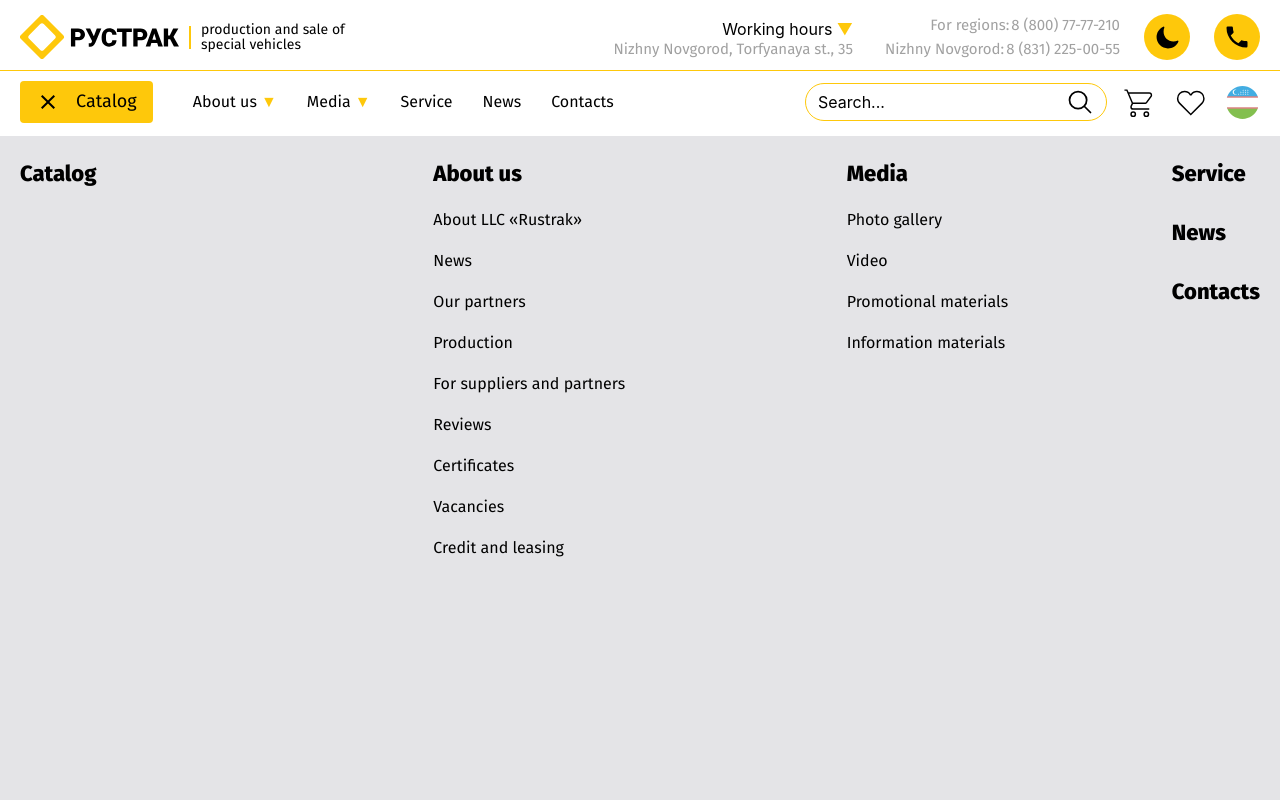
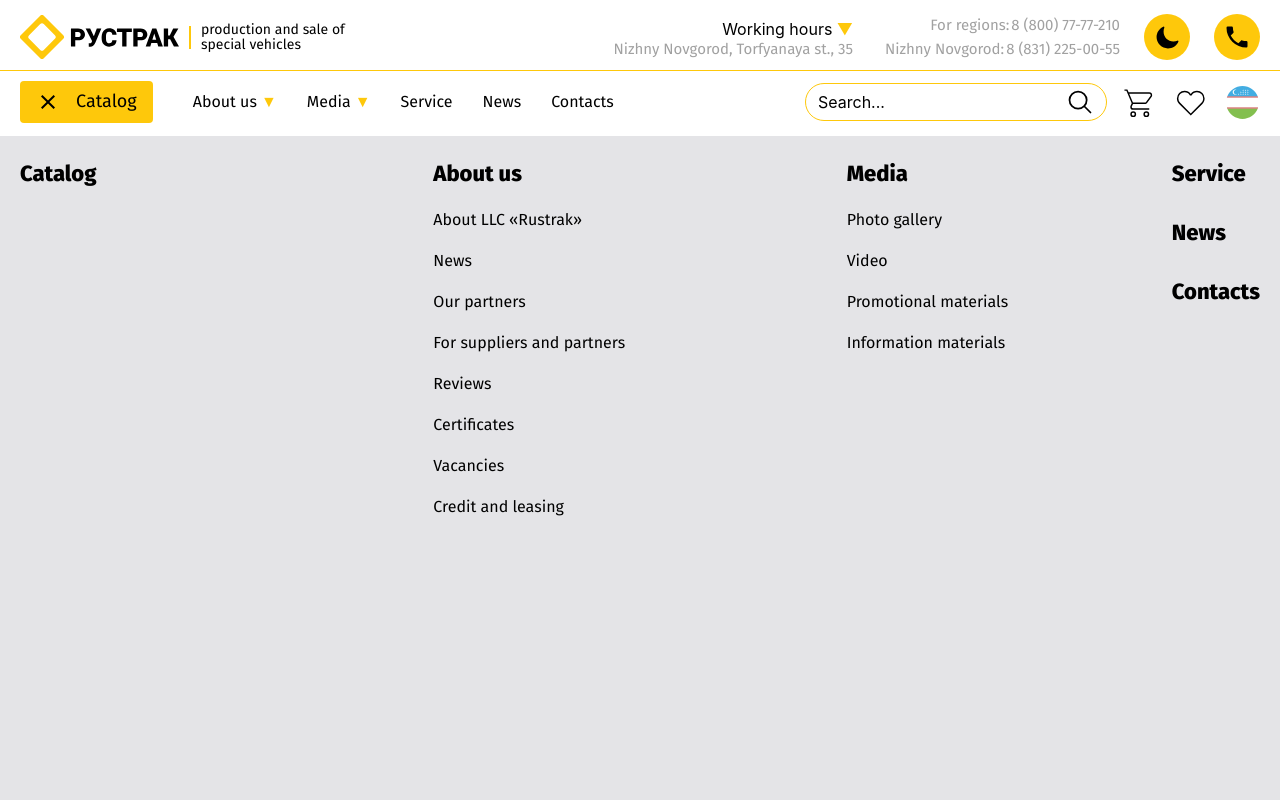
Before and after one commit to misterkhabibullayev/ructrak, a React (Vite) app: page /about in a window 1280 px wide. Both pictures are taken after a click on the button "Catalog". Shown: the top 800 px of the page. Built offline with nearby package versions, Linux system fonts and the light colour scheme.

Commit message:
About Section full complated

```diff
--- a/src/components/CatalogModal.jsx
+++ b/src/components/CatalogModal.jsx
@@ -200,14 +200,6 @@ function CatalogModal({ activeMenu, onClose }) {
                             </li>
                             <li>
                               <Link
-                                to={`production`}
-                                className="font-FiraSans font-normal text-[15px] md:text-[16px] text-black dark:text-white hover:text-[#FEC80B] transition-all duration-300"
-                              >
-                                {t("modal.production")}
-                              </Link>
-                            </li>
-                            <li>
-                              <Link
                                 to={`suppliers`}
                                 className="font-FiraSans font-normal text-[15px] md:text-[16px] text-black dark:text-white hover:text-[#FEC80B] transition-all duration-300"
                               >
@@ -274,14 +266,6 @@ function CatalogModal({ activeMenu, onClose }) {
                           className="font-FiraSans font-normal text-[15px] md:text-[16px] text-black dark:text-white hover:text-[#FEC80B] transition-all duration-300"
                         >
                           {t("modal.partners")}
-                        </Link>
-                      </li>
-                      <li>
-                        <Link
-                          to={`production`}
-                          className="font-FiraSans font-normal text-[15px] md:text-[16px] text-black dark:text-white hover:text-[#FEC80B] transition-all duration-300"
-                        >
-                          {t("modal.production")}
                         </Link>
                       </li>
                       <li>
--- a/src/pages/AboutPage/index.jsx
+++ b/src/pages/AboutPage/index.jsx
@@ -3,6 +3,7 @@ import AboutPageLastSection from "../../components/AboutPageLastSection";
 import AboutPageULSection from "../../components/AboutPageULSection";
 import { AbourSwiperSection } from "../../components/AboutSwiperSection";
 import Breadcrumbs from "../../components/Breadcrumbs";
+import FeedbackForm from "../../components/FeedbackForm";
 
 export default function AboutPage() {
   return (
@@ -16,6 +17,7 @@ export default function AboutPage() {
       <AbourSwiperSection />
       <AboutPageULSection />
       <AboutPageLastSection />
+      <FeedbackForm />
     </>
   );
 }
```
